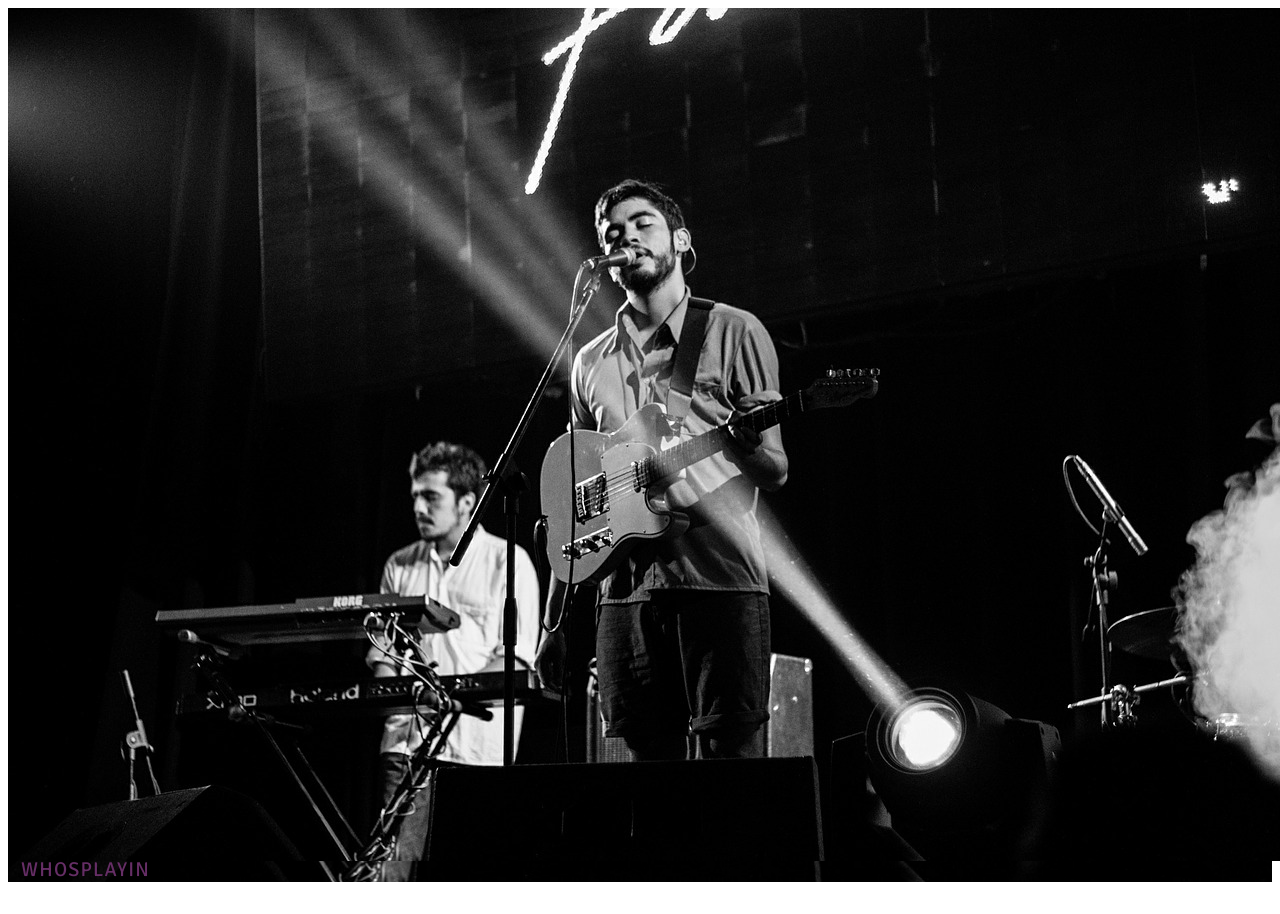
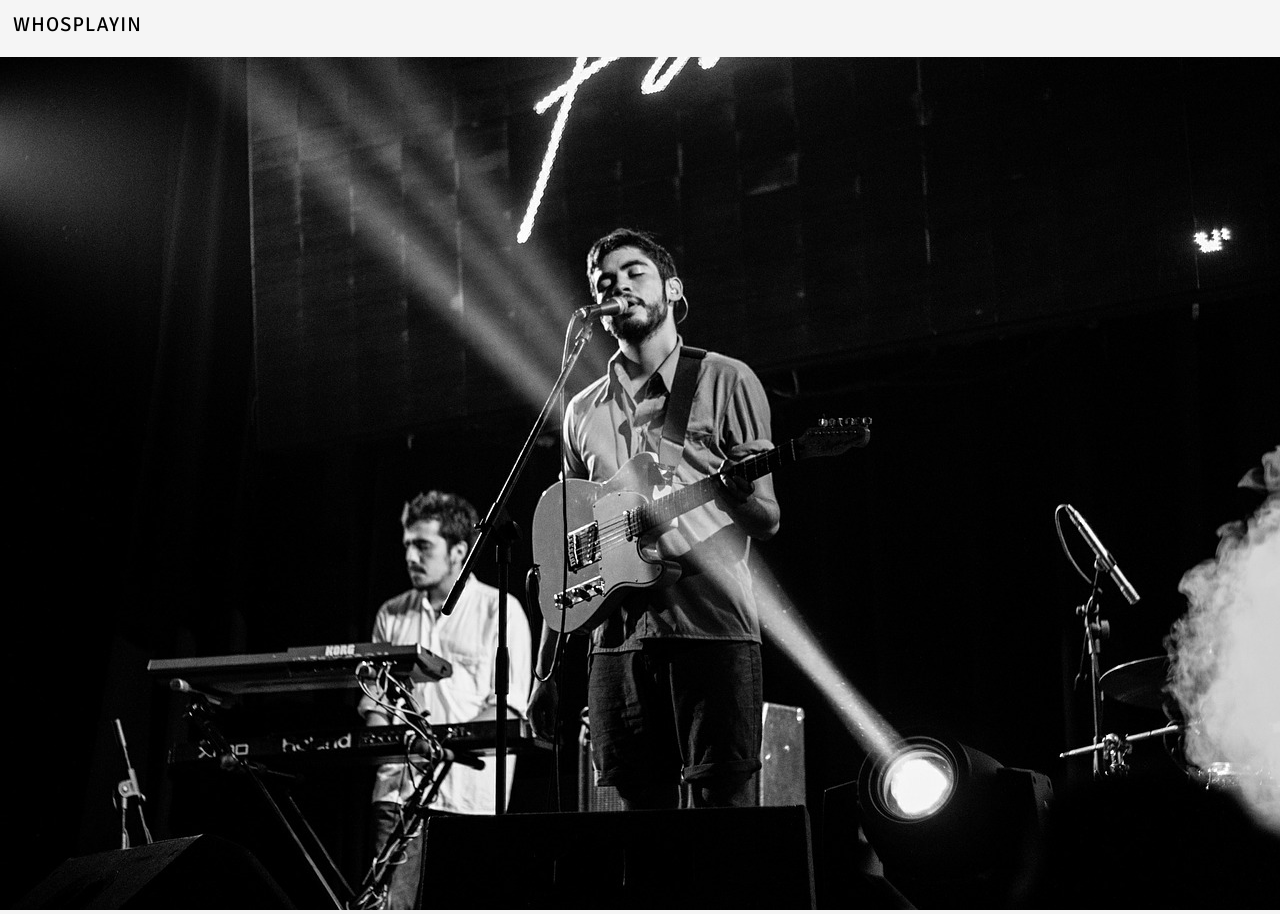
Before and after one commit to bekahwhittle/WhosplayinProject, a plain HTML site: page sign-in.html in a window 1280 px wide. Drawn offline with Linux system fonts and the light colour scheme.

Commit message:
sign-in style update

```diff
--- a/sign-in.html
+++ b/sign-in.html
@@ -4,13 +4,15 @@
     <meta charset="utf-8">
     <link rel="stylesheet" href="/styles/sign-in.css">
     <link href="https://fonts.googleapis.com/css?family=Open+Sans|Signika" rel="stylesheet">
+    <link href="https://fonts.googleapis.com/css?family=Raleway:100,300,400,400i" rel="stylesheet">
     <title>Sign-In</title>
   </head>
   <body>
-
+    <div class="logo">
+      <p>WHOSPLAYIN</p>
+    </div>
     <div class="img-container">
       <img src="images/leadsinger.jpg" alt="leadsinger">
-        <p class="logo">WHOSPLAYIN</p>
     </div>
 
   </body>
--- a/styles/sign-in.css
+++ b/styles/sign-in.css
@@ -1,8 +1,15 @@
-
+*{
+  background-color: #f5f5f5;
+}
+body {
+  margin: 0;
+}
 .img-container {
+  padding:
   background-image: url('../images/leadsinger.jpg');
   background-size: cover;
-  background-position: center;
+  width: 100%;
+
 }
 .logo {
   padding-left: 13px;
@@ -11,5 +18,4 @@
   font-family: 'Signika';
   font-weight: 200;
   font-size: 20px;
-  color: #662e66;
 }
```
